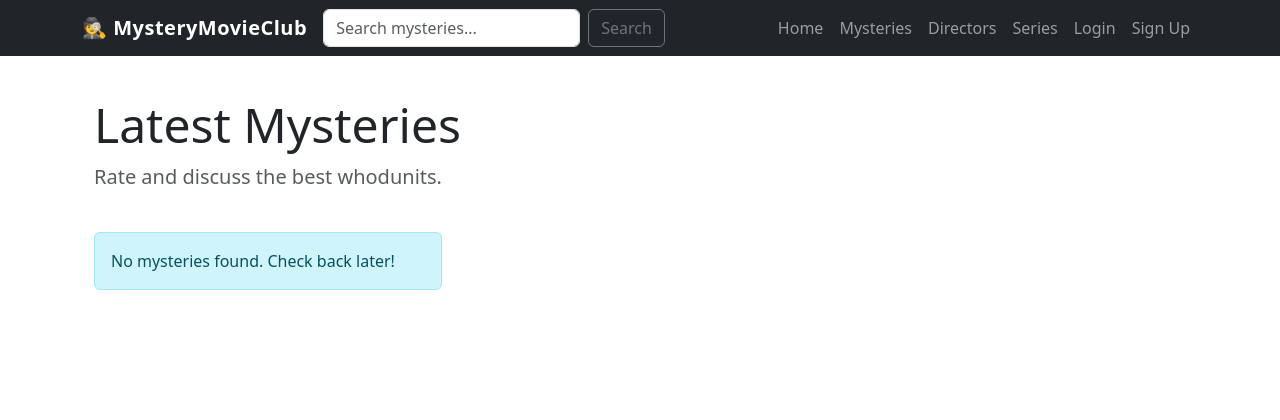
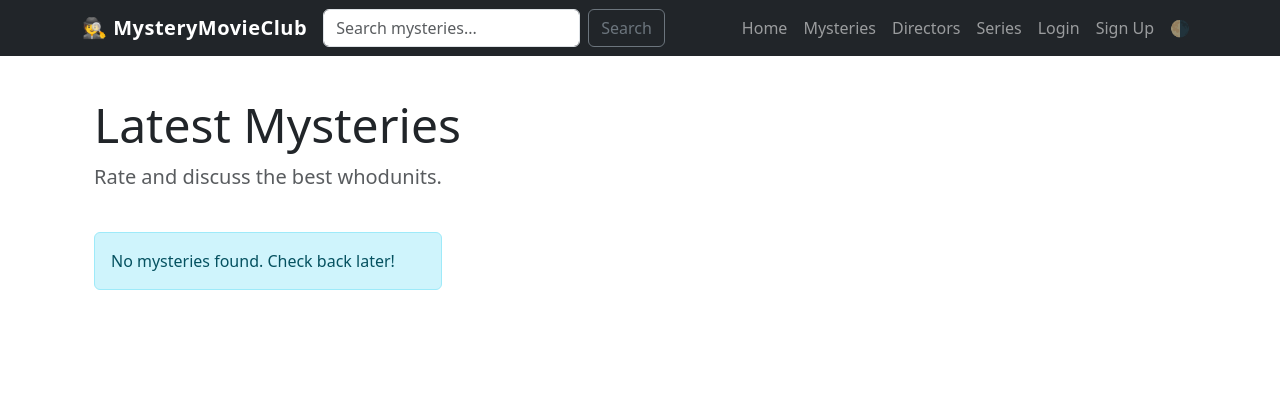
Before and after one commit to j01101111sh/MysteryMovieClub, a Django app: page / in a window 1280 px wide. Shown: the top 420 px of the page. Run offline with Django 5.2, Linux system fonts and the light colour scheme; data that the repository does not hold is empty.

Commit message:
Added feature: dark mode (#75)

```diff
--- a/movies/static/movies/css/heatmap.css
+++ b/movies/static/movies/css/heatmap.css
@@ -13,6 +13,11 @@
   height: 30px;
 }
 
+[data-bs-theme="dark"] .heatmap-cell {
+  /* A lighter, more vibrant blue for dark mode visibility */
+  --heatmap-base-rgb: 55, 125, 255;
+}
+
 .heatmap-cell-text {
   font-size: 0.7rem;
 }
--- a/movies/templates/movies/movie_list.html
+++ b/movies/templates/movies/movie_list.html
@@ -19,7 +19,7 @@
                             <div class="d-flex justify-content-between align-items-start mb-2">
                                 <h5 class="card-title mb-0">
                                     <a href="{{ movie.get_absolute_url }}"
-                                       class="text-decoration-none text-dark">{{ movie.title }}</a>
+                                       class="text-decoration-none text-reset">{{ movie.title }}</a>
                                 </h5>
                                 <span class="badge bg-secondary">{{ movie.get_media_type_display }}</span>
                             </div>
--- a/movies/templates/movies/mystery_detail.html
+++ b/movies/templates/movies/mystery_detail.html
@@ -47,7 +47,7 @@
                 </div>
                 {% get_review_heatmap movie as heatmap %}
                 {% if heatmap.max_count > 0 %}
-                    <div class="card mt-3 border-0 bg-light">
+                    <div class="card mt-3 border-0 bg-body-tertiary">
                         <div class="card-body p-3">
                             <h6 class="card-title text-center mb-3">Review Heatmap</h6>
                             <div class="d-flex justify-content-center">
@@ -63,7 +63,7 @@
                                                      style="background-color: rgba(var(--heatmap-base-rgb), {{ cell.intensity }})"
                                                      title="Quality: {{ cell.quality }}, Difficulty: {{ cell.difficulty }} ({{ cell.count }} reviews)">
                                                     {% if cell.count > 0 %}
-                                                        <span class="small fw-bold heatmap-cell-text {% if cell.intensity > 0.5 %}text-white{% else %}text-black{% endif %}">{{ cell.count }}</span>
+                                                        <span class="small fw-bold heatmap-cell-text {% if cell.intensity > 0.5 %}text-white{% else %}text-body{% endif %}">{{ cell.count }}</span>
                                                     {% endif %}
                                                 </div>
                                             {% endfor %}
--- a/movies/templates/movies/review_list.html
+++ b/movies/templates/movies/review_list.html
@@ -21,7 +21,7 @@
         <h1>Reviews for {{ movie.title }}</h1>
         {% get_review_heatmap movie as heatmap %}
         {% if heatmap.max_count > 0 %}
-            <div class="card mt-3 border-0 bg-light">
+            <div class="card mt-3 border-0 bg-body-tertiary">
                 <div class="card-body p-3">
                     <h6 class="card-title text-center mb-3">Review Heatmap</h6>
                     <div class="d-flex justify-content-center">
@@ -37,7 +37,7 @@
                                              style="background-color: rgba(var(--heatmap-base-rgb), {{ cell.intensity }})"
                                              title="Quality: {{ cell.quality }}, Difficulty: {{ cell.difficulty }} ({{ cell.count }} reviews)">
                                             {% if cell.count > 0 %}
-                                                <span class="small fw-bold heatmap-cell-text {% if cell.intensity > 0.5 %}text-white{% else %}text-black{% endif %}">{{ cell.count }}</span>
+                                                <span class="small fw-bold heatmap-cell-text {% if cell.intensity > 0.5 %}text-white{% else %}text-body{% endif %}">{{ cell.count }}</span>
                                             {% endif %}
                                         </div>
                                     {% endfor %}
--- /dev/null
+++ b/static/js/darkmode.js
@@ -0,0 +1,44 @@
+(() => {
+  const getStoredTheme = () => {
+    try {
+      return localStorage.getItem('theme');
+    } catch {
+      return null;
+    }
+  }
+  const setStoredTheme = theme => {
+    try {
+      localStorage.setItem('theme', theme);
+    } catch {
+      // Ignore errors if localStorage is not available.
+    }
+  }
+
+  const getPreferredTheme = () => {
+    const storedTheme = getStoredTheme()
+    if (storedTheme) {
+      return storedTheme
+    }
+    return window.matchMedia('(prefers-color-scheme: dark)').matches ? 'dark' : 'light'
+  }
+
+  const setTheme = theme => {
+    document.documentElement.setAttribute('data-bs-theme', theme)
+  }
+
+  setTheme(getPreferredTheme())
+
+  // Update functionality when DOM is loaded
+  window.addEventListener('DOMContentLoaded', () => {
+    const toggleBtn = document.getElementById('theme-toggle');
+    if (toggleBtn) {
+      // Update icon/text based on current theme if you want logic here
+      toggleBtn.addEventListener('click', () => {
+        const currentTheme = document.documentElement.getAttribute('data-bs-theme');
+        const newTheme = currentTheme === 'dark' ? 'light' : 'dark';
+        setStoredTheme(newTheme);
+        setTheme(newTheme);
+      });
+    }
+  });
+})()
--- a/templates/base.html
+++ b/templates/base.html
@@ -23,6 +23,7 @@
         <link rel="stylesheet" href="{% static 'css/styles.css' %}" />
         {% block extra_css %}
         {% endblock extra_css %}
+        <script src="{% static 'js/darkmode.js' %}"></script>
     </head>
     <body>
         <nav class="navbar navbar-expand-md navbar-dark bg-dark fixed-top">
@@ -75,6 +76,10 @@
                                 <a class="nav-link" href="{% url 'signup' %}">Sign Up</a>
                             </li>
                         {% endif %}
+                        <button class="nav-link btn btn-link"
+                                id="theme-toggle"
+                                type="button"
+                                aria-label="Toggle theme">🌗</button>
                     </ul>
                 </div>
             </div>
@@ -99,7 +104,7 @@
             {% block content %}
             {% endblock content %}
         </main>
-        <footer class="footer mt-auto py-3 bg-light border-top">
+        <footer class="footer mt-auto py-3 bg-body-tertiary border-top">
             <div class="container text-center">
                 <span class="text-muted">
                     © {% now "Y" %} Mystery Movie Club.
```
